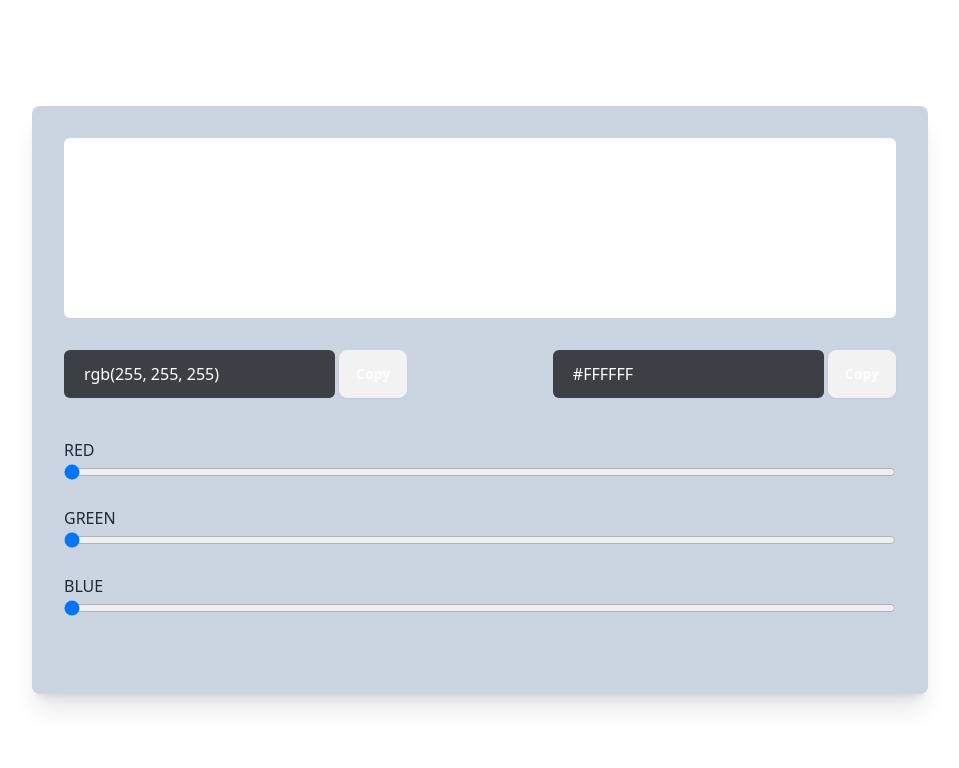
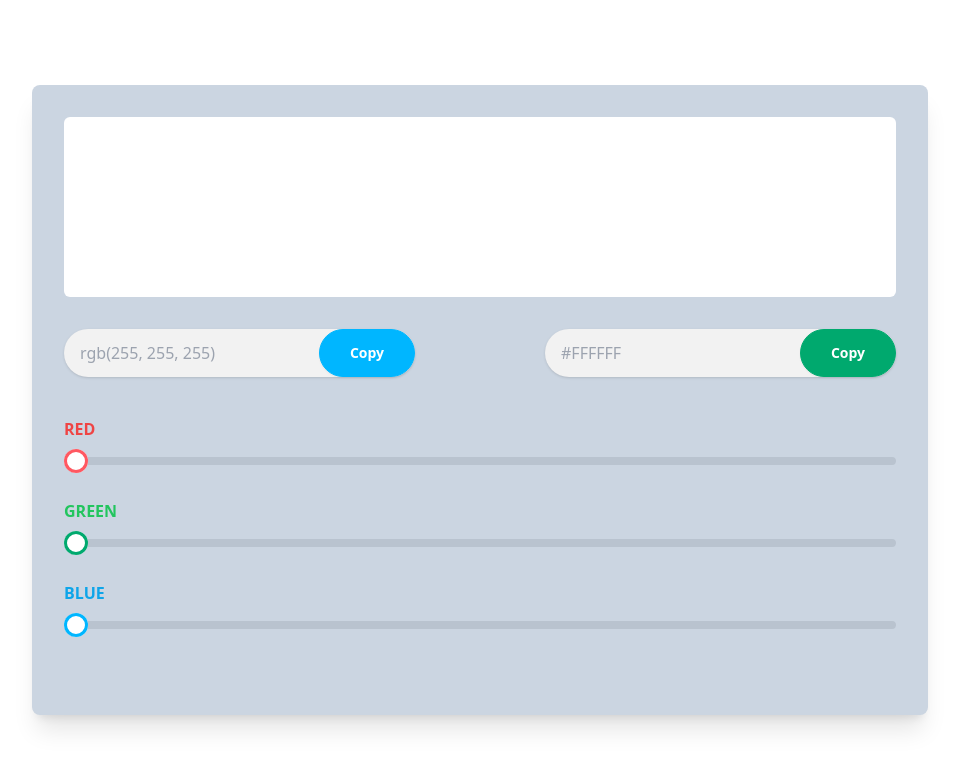
Before and after one commit to omor777/rgb-and-hex-color-generator, a plain HTML site: page index.html in a window 1280 px wide. Shown: the whole page, without its empty margins (160-1119 px from the left). Drawn offline with nearby package versions, Linux system fonts and the light colour scheme.

Commit message:
ui updated

```diff
--- a/index.html
+++ b/index.html
@@ -48,67 +48,96 @@
           class="rounded-md h-[180px]"
         ></div>
 
-        <div class="mt-8 flex items-center justify-between">
-          <div class="flex items-center gap-1">
+        <div
+          class="mt-8 flex flex-col gap-4 md:flex-row items-center justify-between"
+        >
+          <div>
+            <label
+              class="input input-bordered flex items-center gap-2 rounded-full border-none shadow pr-0 h-auto bg-white"
+            >
               <input
                 id="rbg-input"
                 disabled
-              class="py-3 px-5 rounded-md bg-black/70 placeholder:text-white"
                 type="text"
+                class="grow"
                 placeholder="rgb(255, 255, 255)"
               />
-            <button id="rgb-copy-btn" class="btn text-white">Copy</button>
+              <button
+                id="rgb-copy-btn"
+                class="btn btn-info w-24 rounded-full text-white"
+              >
+                Copy
+              </button>
+            </label>
           </div>
-          <div id="hex-container">
-            <div class="flex items-center gap-1">
+          <div>
+            <label
+              class="input input-bordered flex items-center gap-2 rounded-full border-none shadow pr-0 h-auto bg-white"
+            >
               <input
                 id="hex-input"
                 disabled
-                class="py-3 px-5 rounded-md bg-black/70 placeholder:text-white"
                 type="text"
+                class="grow"
                 placeholder="#FFFFFF"
               />
-              <button id="hex-copy-btn" class="btn text-white">Copy</button>
-            </div>
+              <button
+                id="hex-copy-btn"
+                class="btn btn-success w-24 rounded-full text-white"
+              >
+                Copy
+              </button>
+            </label>
           </div>
         </div>
 
         <!-- slider -->
         <div class="mt-10 space-y-5">
           <div>
-            <label for="red">RED</label> <br />
+            <label class="mb-2 inline-block text-red-500 font-bold" for="red"
+              >RED</label
+            >
+            <br />
             <input
-              class="w-full cursor-pointer input-range"
+              id="red"
               type="range"
-              value="0"
-              max="255"
               step="1"
               min="0"
-              id="red"
+              max="255"
+              value="0"
+              class="range range-error"
             />
           </div>
           <div>
-            <label for="green">GREEN</label> <br />
+            <label
+              class="mb-2 inline-block text-green-500 font-bold"
+              for="green"
+              >GREEN</label
+            >
+            <br />
             <input
-              class="w-full cursor-pointer input-range"
+              id="green"
               type="range"
-              value="0"
-              max="255"
               step="1"
               min="0"
-              id="green"
+              max="255"
+              value="0"
+              class="range range-success"
             />
           </div>
           <div>
-            <label for="blue">BLUE</label> <br />
+            <label class="mb-2 inline-block text-sky-500 font-bold" for="blue"
+              >BLUE</label
+            >
+            <br />
             <input
-              class="w-full cursor-pointer input-range"
+              id="blue"
               type="range"
-              value="0"
-              max="255"
               step="1"
               min="0"
-              id="blue"
+              max="255"
+              value="0"
+              class="range range-info"
             />
           </div>
         </div>
--- a/js/app.js
+++ b/js/app.js
@@ -18,7 +18,7 @@ function main() {
     const color = rgb.placeholder;
     try {
       await navigator.clipboard.writeText(color);
-      copyRgbColorBtn.innerText = "Copied!";
+      copyRgbColorBtn.innerText = "Copied";
       setTimeout(() => {
         copyRgbColorBtn.innerText = "Copy";
       }, 3000);
```
Lines whose indentation alone changed are shown as unchanged.
